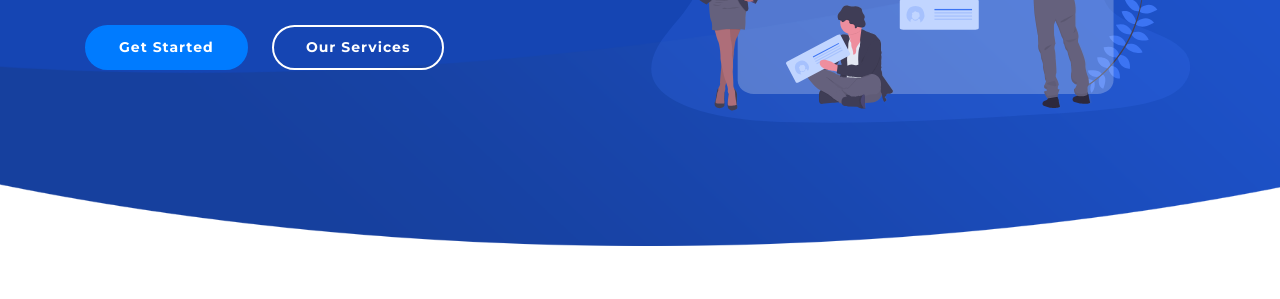
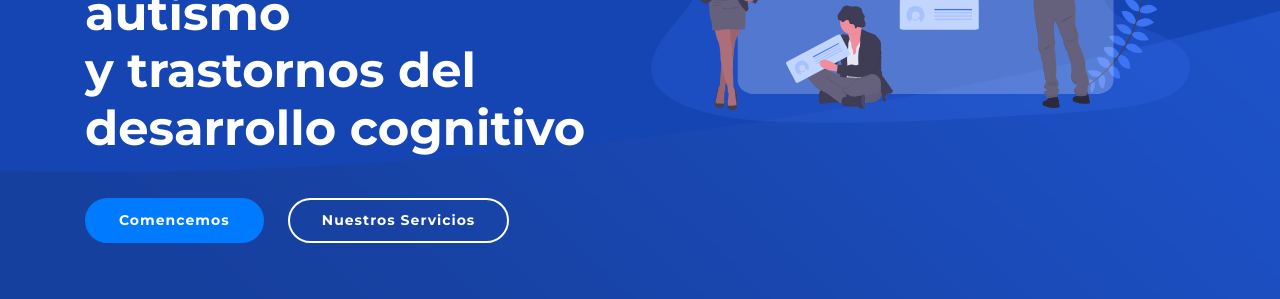
Before and after one commit to alvarezld/PROYECTO, a plain HTML site: page index.html in a window 1280 px wide. Shown: the part 388-687 px from the top of the page. Drawn offline with nearby package versions, Linux system fonts and the light colour scheme; files whose address does not match are found by name.

Commit message:
Primeros cambios

```diff
--- a/index.html
+++ b/index.html
@@ -2,7 +2,7 @@
 <html lang="en">
 <head>
   <meta charset="utf-8">
-  <title>NewBiz Bootstrap Template</title>
+  <title>Denny Ferrer Psicopedagogía</title>
   <meta content="width=device-width, initial-scale=1.0" name="viewport">
   <meta content="" name="keywords">
   <meta content="" name="description">
@@ -91,10 +91,10 @@
       </div>
 
       <div class="intro-info">
-        <h2>We provide<br><span>solutions</span><br>for your business!</h2>
+        <h2>Especialista en dificultades de aprendizaje,<br>autismo<br>y trastornos del desarrollo cognitivo</h2>
         <div>
-          <a href="#about" class="btn-get-started scrollto">Get Started</a>
-          <a href="#services" class="btn-services scrollto">Our Services</a>
+          <a href="#about" class="btn-get-started scrollto">Comencemos</a>
+          <a href="#services" class="btn-services scrollto">Nuestros Servicios</a>
         </div>
       </div>
 
```
